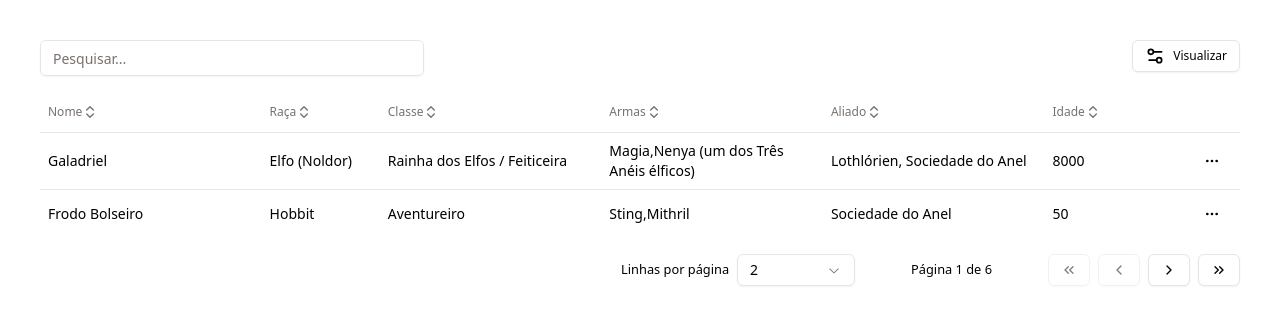
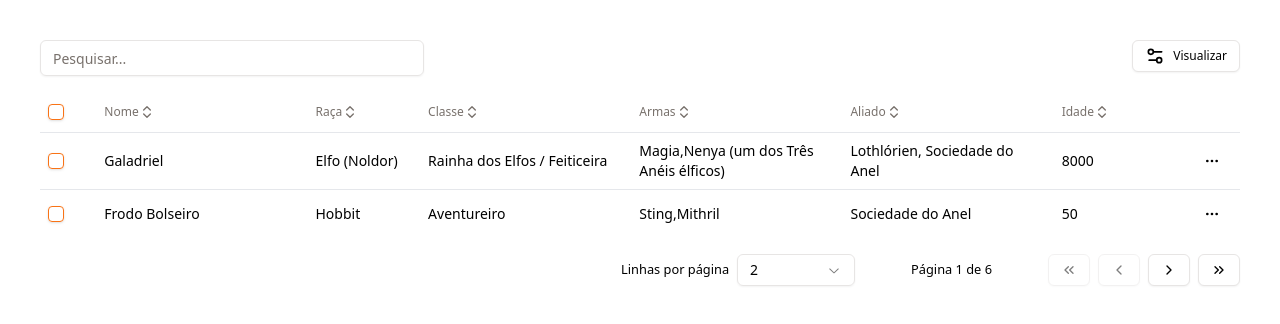
Before and after one commit to mchjohn/react-template, a React (Vite) app: page / in a window 1280 px wide. Shown: the top 324 px of the page. Built offline with nearby package versions, Linux system fonts and the light colour scheme.

Commit message:
feat: add select row feature

```diff
--- a/package.json
+++ b/package.json
@@ -10,6 +10,7 @@
     "prepare": "husky install"
   },
   "dependencies": {
+    "@radix-ui/react-checkbox": "^1.1.4",
     "@radix-ui/react-dropdown-menu": "^2.1.6",
     "@radix-ui/react-icons": "^1.3.0",
     "@radix-ui/react-select": "^2.1.6",
--- a/src/components/DataTable/DataTableBody.tsx
+++ b/src/components/DataTable/DataTableBody.tsx
@@ -11,7 +11,11 @@ export function DataTableBody() {
   return (
     <TableBody>
       {table.getRowModel().rows.map((row) => (
-        <TableRow key={row.id}>
+        <TableRow
+          key={row.id}
+          data-state={row.getIsSelected() && 'selected'}
+          onClick={row.getToggleSelectedHandler()}
+        >
           {row.getVisibleCells().map((cell) => (
             <TableCell
               key={cell.id}
--- /dev/null
+++ b/src/components/DataTable/DataTablePagination copy.tsx
@@ -0,0 +1,92 @@
+import {
+  ChevronLeftIcon,
+  ChevronRightIcon,
+  ChevronsLeftIcon,
+  ChevronsRightIcon,
+} from 'lucide-react';
+
+import { Button } from '@/components/ui/button';
+import {
+  Select,
+  SelectContent,
+  SelectGroup,
+  SelectItem,
+  SelectTrigger,
+  SelectValue,
+} from '@/components/ui/select';
+
+import { useDataTable } from './DataTableContext';
+
+export function DataTablePagination() {
+  const { table } = useDataTable();
+
+  return (
+    <div className="flex items-center gap-14">
+      <div className="flex items-center gap-2">
+        <small>Linhas por página</small>
+
+        <Select
+          value={String(table.getState().pagination.pageSize)}
+          onValueChange={(value) => {
+            table.setPageSize(Number(value));
+          }}
+        >
+          <SelectTrigger className="w-[118px] h-8">
+            <SelectValue placeholder="Selecione..." />
+          </SelectTrigger>
+
+          <SelectContent>
+            <SelectGroup>
+              {[2, 4, 6, 8, 10].map((option) => (
+                <SelectItem key={option} value={String(option)}>
+                  {option}
+                </SelectItem>
+              ))}
+            </SelectGroup>
+          </SelectContent>
+        </Select>
+      </div>
+
+      <small>
+        Página {table.getState().pagination.pageIndex + 1} de{' '}
+        {table.getPageCount()}
+      </small>
+
+      <div className="space-x-2">
+        <Button
+          variant="outline"
+          size="sm"
+          disabled={!table.getCanPreviousPage()}
+          onClick={table.firstPage}
+        >
+          <ChevronsLeftIcon className="size-4" />
+        </Button>
+        <Button
+          variant="outline"
+          size="sm"
+          disabled={!table.getCanPreviousPage()}
+          onClick={table.previousPage}
+        >
+          <ChevronLeftIcon className="size-4" />
+        </Button>
+
+        <Button
+          variant="outline"
+          size="sm"
+          disabled={!table.getCanNextPage()}
+          onClick={table.nextPage}
+        >
+          <ChevronRightIcon className="size-4" />
+        </Button>
+        <Button
+          variant="outline"
+          size="sm"
+          disabled={!table.getCanNextPage()}
+          onClick={table.lastPage}
+        >
+          <ChevronsRightIcon className="size-4" />
+        </Button>
+      </div>
+    </div>
+  );
+}
--- a/src/components/UsersTable/columns.tsx
+++ b/src/components/UsersTable/columns.tsx
@@ -4,6 +4,7 @@ import { Edit2Icon, EllipsisIcon, Trash2Icon } from 'lucide-react';
 import { IUser } from '@/interfaces/user';
 
 import { Button } from '@/components/ui/button';
+import { Checkbox } from '@/components/ui/checkbox';
 import {
   DropdownMenu,
   DropdownMenuContent,
@@ -19,6 +20,31 @@ import { DataTableColumnHeader } from '../DataTable/DataTableColumnHeader';
  */
 
 export const COLUMNS: ColumnDef<IUser>[] = [
+  {
+    id: 'select',
+    size: 40,
+    maxSize: 40,
+    enableHiding: false,
+    enableSorting: false,
+    enableResizing: false,
+    enableColumnFilter: false,
+    enableGlobalFilter: false,
+    header: ({ table }) => (
+      <Checkbox
+        checked={
+          table.getIsAllPageRowsSelected() ||
+          (table.getIsSomePageRowsSelected() && 'indeterminate')
+        }
+        onCheckedChange={() => table.toggleAllPageRowsSelected()}
+      />
+    ),
+    cell: ({ row }) => (
+      <Checkbox
+        checked={row.getIsSelected()}
+        onCheckedChange={row.getToggleSelectedHandler()}
+      />
+    ),
+  },
   {
     accessorKey: 'name',
     header: ({ column }) => (
--- /dev/null
+++ b/src/components/ui/checkbox.tsx
@@ -0,0 +1,27 @@
+import { cn } from '@/lib/utils';
+import * as CheckboxPrimitive from '@radix-ui/react-checkbox';
+import { CheckIcon } from '@radix-ui/react-icons';
+import * as React from 'react';
+
+const Checkbox = React.forwardRef<
+  React.ElementRef<typeof CheckboxPrimitive.Root>,
+  React.ComponentPropsWithoutRef<typeof CheckboxPrimitive.Root>
+>(({ className, ...props }, ref) => (
+  <CheckboxPrimitive.Root
+    ref={ref}
+    className={cn(
+      'peer h-4 w-4 shrink-0 rounded-sm border border-primary shadow focus-visible:outline-none focus-visible:ring-1 focus-visible:ring-ring disabled:cursor-not-allowed disabled:opacity-50 data-[state=checked]:bg-primary data-[state=checked]:text-primary-foreground',
+      className,
+    )}
+    {...props}
+  >
+    <CheckboxPrimitive.Indicator
+      className={cn('flex items-center justify-center text-current')}
+    >
+      <CheckIcon className="w-4 h-4" />
+    </CheckboxPrimitive.Indicator>
+  </CheckboxPrimitive.Root>
+));
+Checkbox.displayName = CheckboxPrimitive.Root.displayName;
+
+export { Checkbox };
```
Also changed, not shown: 1 other file (tests, documents, lock files or other folders).
